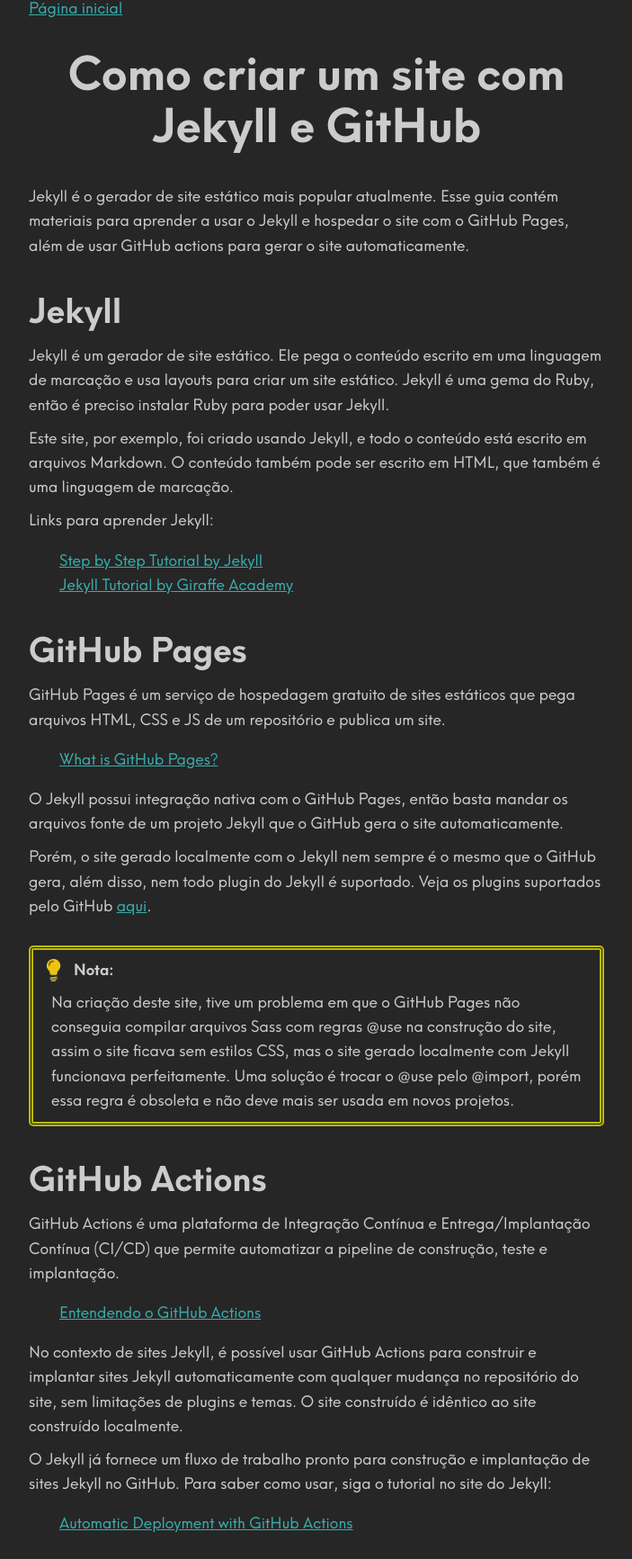
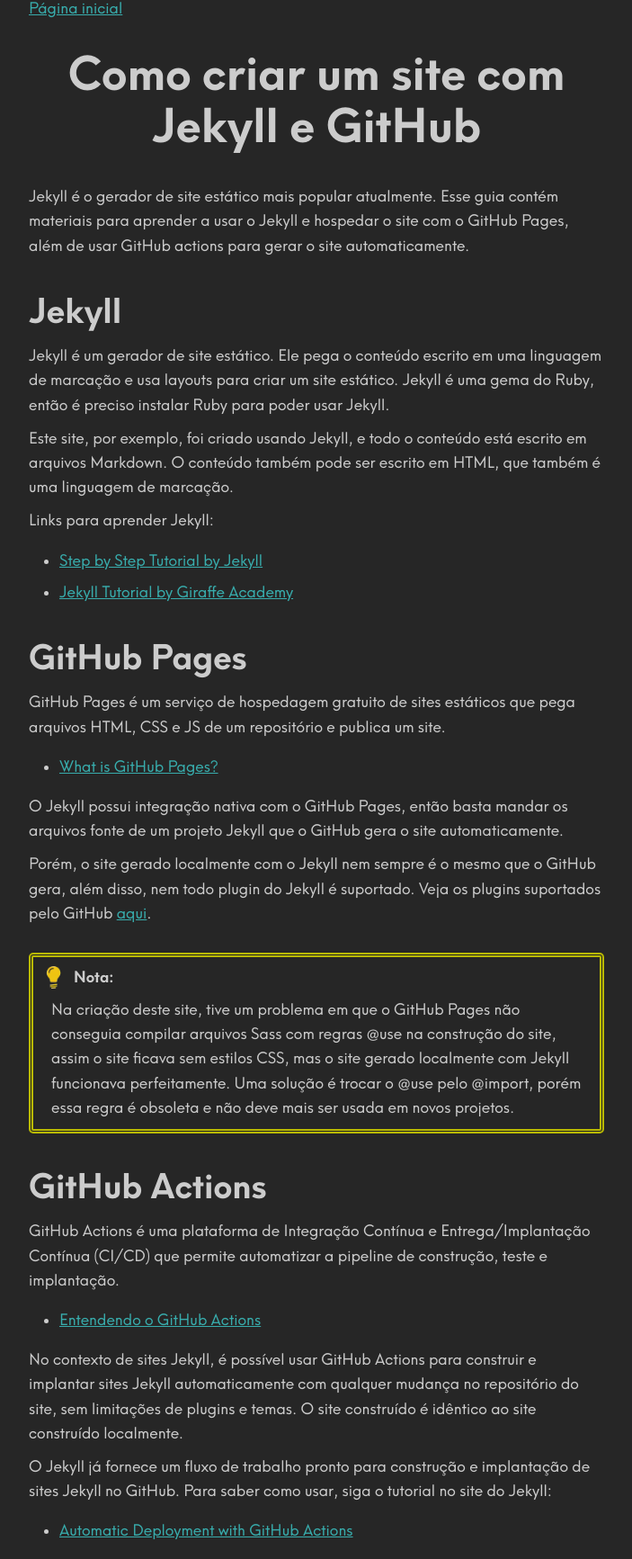
Before and after one commit to gabrielpdmello/guiadeti, a Jekyll site: the page built from _guides/criar-site-com-jekyll.md, in a window 1280 px wide. Shown: the whole page at 90% size, without its empty margins (288-991 px from the left). Built offline with Jekyll 4.4.1, drawn with Linux system fonts in a browser that asks for light colours.

Commit message:
Add styles for list

```diff
--- a/_sass/base/_typography.scss
+++ b/_sass/base/_typography.scss
@@ -24,12 +24,12 @@
     line-height: 1.6em;
 }
 
+li + li {
+    margin-top: 0.8rem;
+}
+
 a {
     color: $link-color;
-}
-
-ul {
-    list-style-type: none;
 }
 
 h1 {
```
